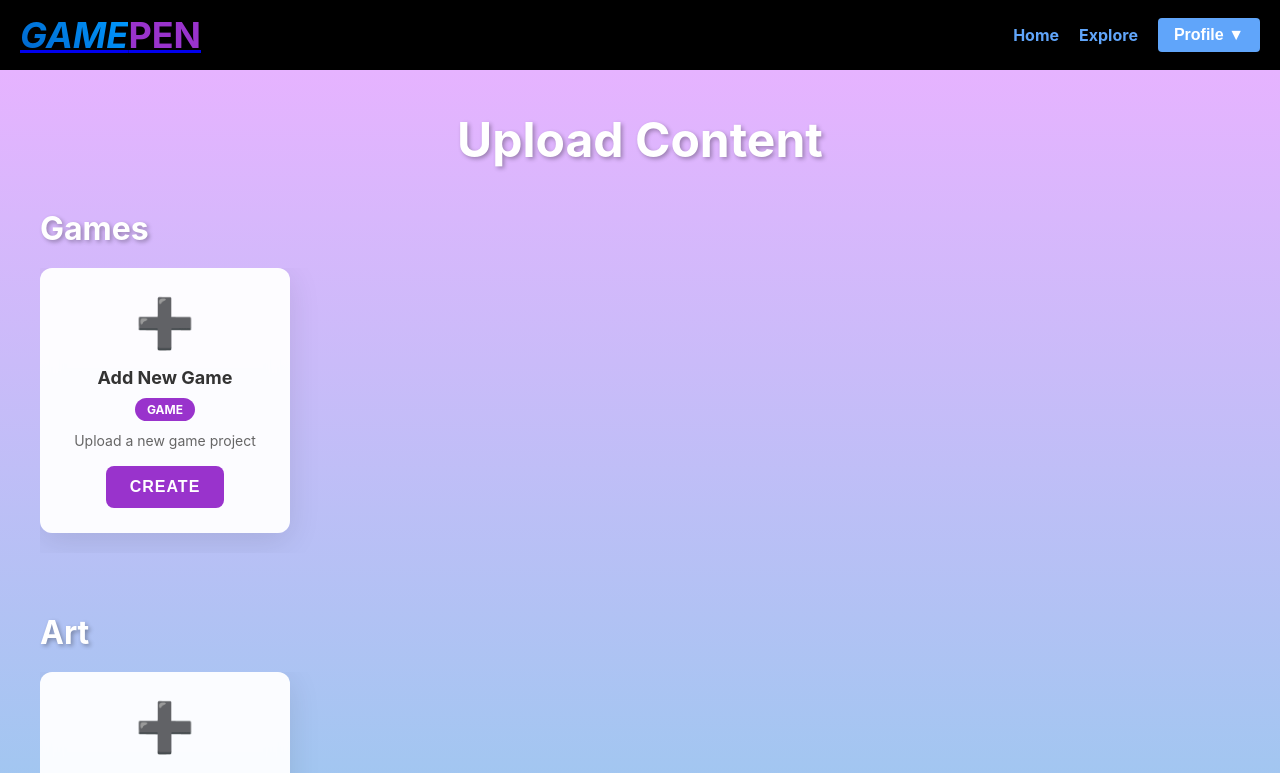
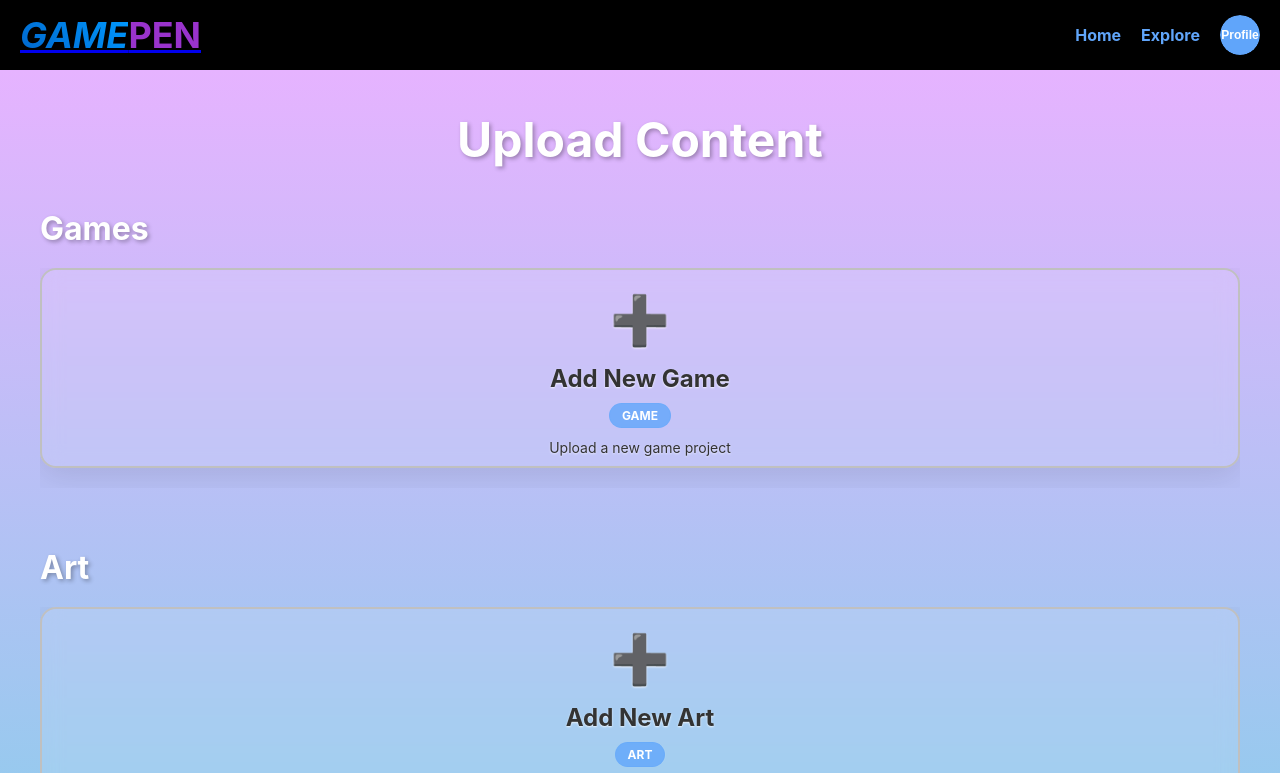
Before and after one commit to SuruGameGuru/Capstone-Game-Pen, a React (Create React App) app in the folder client/: page /upload in a window 1280 px wide. Shown: the top 773 px of the page. Built offline with nearby package versions, Linux system fonts and the light colour scheme; no server answers; sample sign-in values are in the browser's storage.

Commit message:
upload page style updated

```diff
--- a/client/src/pages/Explore.jsx
+++ b/client/src/pages/Explore.jsx
@@ -1,11 +1,14 @@
-import React, { useState, useEffect, useRef } from 'react';
+import React, { useState, useEffect, useRef, useContext } from 'react';
 import { Link, useNavigate } from 'react-router-dom';
+import { useUser } from '../contexts/UserContext';
+import { profileService } from '../services/profileService';
 import Logo from '../components/Logo';
 import { imageService } from '../services/imageService';
 import '../styles/Explore.css';
 import '../styles/Profile.css'; // Import for profile button style
 
 const Explore = () => {
+  const { user } = useUser();
   const navigate = useNavigate();
   const [searchTerm, setSearchTerm] = useState('');
   const [displayCount, setDisplayCount] = useState(30);
@@ -14,6 +17,7 @@ const Explore = () => {
   const [isInitialLoading, setIsInitialLoading] = useState(true);
   const [isLoading, setIsLoading] = useState(false);
   const [showProfileDropdown, setShowProfileDropdown] = useState(false);
+  const [userProfilePic, setUserProfilePic] = useState(null);
   const dropdownRef = useRef(null);
 
   const [userData, setUserData] = useState({
@@ -141,6 +145,34 @@ const Explore = () => {
     }
   }, [searchTerm, images]);
 
+  // Load user profile picture
+  useEffect(() => {
+    const loadUserProfile = async () => {
+      try {
+        if (!user) {
+          console.log('No user logged in');
+          return;
+        }
+
+        const userId = user.id;
+        console.log('Loading profile for user ID:', userId);
+
+        const profileData = await profileService.getUserProfile(userId);
+        console.log('Profile data loaded:', profileData);
+
+        setUserProfilePic(profileData.profilePicture || null);
+        setUserData({
+          username: profileData.username || user.username || 'User Name'
+        });
+      } catch (error) {
+        console.error('Error loading user profile:', error);
+        setUserProfilePic(null);
+      }
+    };
+
+    loadUserProfile();
+  }, [user]);
+
   const handleSearch = (e) => {
     setSearchTerm(e.target.value);
   };
@@ -210,7 +242,15 @@ const Explore = () => {
           <Link to="/upload">Upload</Link>
           <div className="explore-profile-dropdown" ref={dropdownRef}>
             <button onClick={handleProfileClick} className="explore-profile-btn">
-              Profile ▼
+              {userProfilePic ? (
+                <img
+                  src={userProfilePic}
+                  alt="Profile Picture"
+                  className="explore-profile-pic"
+                />
+              ) : (
+                <div className="explore-profile-pic-placeholder">Profile</div>
+              )}
             </button>
             {showProfileDropdown && (
               <div className="explore-dropdown-menu">
--- a/client/src/pages/MyArt.jsx
+++ b/client/src/pages/MyArt.jsx
@@ -2,6 +2,7 @@ import React, { useState, useRef, useEffect } from 'react';
 import { Link, useNavigate } from 'react-router-dom';
 import { useUser } from '../contexts/UserContext';
 import { imageService } from '../services/imageService';
+import { profileService } from '../services/profileService';
 import ImageUpload from '../components/ImageUpload';
 import '../styles/Upload.css';
 import '../styles/ImageUpload.css';
@@ -18,6 +19,7 @@ const MyArt = () => {
   const [editDescription, setEditDescription] = useState('');
   const [showProfileDropdown, setShowProfileDropdown] = useState(false);
   const [showUploadModal, setShowUploadModal] = useState(false);
+  const [userProfilePic, setUserProfilePic] = useState(null);
   const dropdownRef = useRef(null);
 
 
@@ -36,7 +38,30 @@ const MyArt = () => {
     });
   }, [user]);
 
+  // Load user profile picture
+  useEffect(() => {
+    const loadUserProfile = async () => {
+      try {
+        if (!user) {
+          console.log('No user logged in');
+          return;
+        }
 
+        const userId = user.id;
+        console.log('Loading profile for user ID:', userId);
+
+        const profileData = await profileService.getUserProfile(userId);
+        console.log('Profile data loaded:', profileData);
+
+        setUserProfilePic(profileData.profilePicture || null);
+      } catch (error) {
+        console.error('Error loading user profile:', error);
+        setUserProfilePic(null);
+      }
+    };
+
+    loadUserProfile();
+  }, [user]);
 
   // Close dropdown when clicking outside
   useEffect(() => {
@@ -266,7 +291,15 @@ const MyArt = () => {
           <Link to="/explore">Explore</Link>
           <div className="upload-profile-dropdown" ref={dropdownRef}>
             <button onClick={handleProfileClick} className="upload-profile-btn">
-              Profile ▼
+              {userProfilePic ? (
+                <img
+                  src={userProfilePic}
+                  alt="Profile Picture"
+                  className="upload-profile-pic"
+                />
+              ) : (
+                <div className="upload-profile-pic-placeholder">Profile</div>
+              )}
             </button>
             {showProfileDropdown && (
               <div className="upload-dropdown-menu">
--- a/client/src/pages/Upload.jsx
+++ b/client/src/pages/Upload.jsx
@@ -1,5 +1,7 @@
-import React, { useState, useRef, useEffect } from 'react';
+import React, { useState, useRef, useEffect, useContext } from 'react';
 import { Link, useNavigate } from 'react-router-dom';
+import { useUser } from '../contexts/UserContext';
+import { profileService } from '../services/profileService';
 import ImageUpload from '../components/ImageUpload';
 import VideoUpload from '../components/VideoUpload';
 import '../styles/Upload.css';
@@ -7,10 +9,12 @@ import '../styles/Profile.css'; // For profile-route-btn
 import '../styles/ImageUpload.css';
 
 const Upload = () => {
+  const { user } = useUser();
   const navigate = useNavigate();
   const [showUploadModal, setShowUploadModal] = useState(false);
   const [uploadType, setUploadType] = useState('art');
   const [showProfileDropdown, setShowProfileDropdown] = useState(false);
+  const [userProfilePic, setUserProfilePic] = useState(null);
   const dropdownRef = useRef(null);
 
   const [userData, setUserData] = useState({
@@ -30,6 +34,34 @@ const Upload = () => {
       document.removeEventListener('mousedown', handleClickOutside);
     };
   }, []);
+
+  // Load user profile picture
+  useEffect(() => {
+    const loadUserProfile = async () => {
+      try {
+        if (!user) {
+          console.log('No user logged in');
+          return;
+        }
+
+        const userId = user.id;
+        console.log('Loading profile for user ID:', userId);
+
+        const profileData = await profileService.getUserProfile(userId);
+        console.log('Profile data loaded:', profileData);
+
+        setUserProfilePic(profileData.profilePicture || null);
+        setUserData({
+          username: profileData.username || user.username || 'User Name'
+        });
+      } catch (error) {
+        console.error('Error loading user profile:', error);
+        setUserProfilePic(null);
+      }
+    };
+
+    loadUserProfile();
+  }, [user]);
 
   const handleProfileClick = () => {
     setShowProfileDropdown(!showProfileDropdown);
@@ -74,7 +106,15 @@ const Upload = () => {
           <Link to="/explore">Explore</Link>
           <div className="upload-profile-dropdown" ref={dropdownRef}>
             <button onClick={handleProfileClick} className="upload-profile-btn">
-              Profile ▼
+              {userProfilePic ? (
+                <img
+                  src={userProfilePic}
+                  alt="Profile Picture"
+                  className="upload-profile-pic"
+                />
+              ) : (
+                <div className="upload-profile-pic-placeholder">Profile</div>
+              )}
             </button>
             {showProfileDropdown && (
               <div className="upload-dropdown-menu">
--- a/client/src/styles/Explore.css
+++ b/client/src/styles/Explore.css
@@ -100,19 +100,45 @@ body, html {
 }
 
 .explore-profile-btn {
-  background: #60a5fa;
+  background: none;
   color: white;
   border: none;
-  padding: 8px 16px;
-  border-radius: 4px;
+  padding: 0;
+  border-radius: 50%;
   font-weight: bold;
   font-size: 16px;
   cursor: pointer;
-  transition: background-color 0.2s;
+  transition: all 0.2s;
+  width: 40px;
+  height: 40px;
+  display: flex;
+  align-items: center;
+  justify-content: center;
+  overflow: hidden;
 }
 
 .explore-profile-btn:hover {
-  background: #93c5fd;
+  transform: scale(1.05);
+}
+
+.explore-profile-pic {
+  width: 100%;
+  height: 100%;
+  object-fit: cover;
+  border-radius: 50%;
+}
+
+.explore-profile-pic-placeholder {
+  width: 100%;
+  height: 100%;
+  background: #60a5fa;
+  border-radius: 50%;
+  display: flex;
+  align-items: center;
+  justify-content: center;
+  font-size: 12px;
+  color: white;
+  font-weight: bold;
 }
 
 .explore-dropdown-menu {
--- a/client/src/styles/Upload.css
+++ b/client/src/styles/Upload.css
@@ -156,19 +156,45 @@ body, html {
 }
 
 .upload-profile-btn {
-  background: #60a5fa;
+  background: none;
   color: white;
   border: none;
-  padding: 8px 16px;
-  border-radius: 4px;
+  padding: 0;
+  border-radius: 50%;
   font-weight: bold;
   font-size: 16px;
   cursor: pointer;
-  transition: background-color 0.2s;
+  transition: all 0.2s;
+  width: 40px;
+  height: 40px;
+  display: flex;
+  align-items: center;
+  justify-content: center;
+  overflow: hidden;
 }
 
 .upload-profile-btn:hover {
-  background: #93c5fd;
+  transform: scale(1.05);
+}
+
+.upload-profile-pic {
+  width: 100%;
+  height: 100%;
+  object-fit: cover;
+  border-radius: 50%;
+}
+
+.upload-profile-pic-placeholder {
+  width: 100%;
+  height: 100%;
+  background: #60a5fa;
+  border-radius: 50%;
+  display: flex;
+  align-items: center;
+  justify-content: center;
+  font-size: 12px;
+  color: white;
+  font-weight: bold;
 }
 
 .upload-dropdown-menu {
@@ -286,42 +312,54 @@ body, html {
 
 /* Content Box */
 .upload-box {
-  background: rgba(255, 255, 255, 0.95);
-  border-radius: 12px;
-  padding: 25px;
+  background: rgba(255, 255, 255, 0.1);
+  backdrop-filter: blur(10px);
+  border: 2px solid #C0C0C0;
+  border-radius: 16px;
+  padding: 20px 40px;
+  cursor: pointer;
+  transition: all 0.3s ease;
   box-shadow: 0 8px 32px rgba(0, 0, 0, 0.1);
-  backdrop-filter: blur(10px);
-  transition: transform 0.3s ease, box-shadow 0.3s ease;
-  cursor: pointer;
-  min-width: 250px;
-  min-height: 200px;
+  min-width: 200px;
+  text-align: center;
+  /* Match Landing page glass button size */
+  height: 200px;
+  min-height: 150px;
+  max-height: 250px;
+  flex: 1;
   display: flex;
   flex-direction: column;
-  justify-content: center;
   align-items: center;
-  text-align: center;
+  justify-content: space-between;
+  margin: 0;
+  /* Ensure the button doesn't expand beyond its container */
+  overflow: hidden;
+  box-sizing: border-box;
   flex-shrink: 0;
 }
 
 .upload-box:hover {
-  transform: translateY(-5px);
-  box-shadow: 0 12px 40px rgba(0, 0, 0, 0.2);
+  border-color: #60a5fa;
+  box-shadow: 0 12px 40px rgba(96, 165, 250, 0.2);
+  transform: translateY(-2px);
 }
 
 .upload-box-icon {
-  font-size: 48px;
+  font-size: clamp(36px, 4vw, 48px);
   margin-bottom: 15px;
+  text-shadow: 0 1px 2px rgba(255, 255, 255, 0.8);
 }
 
 .upload-box-title {
-  font-size: 18px;
+  font-size: clamp(18px, 2.5vw, 24px);
   font-weight: bold;
   color: #333;
+  text-shadow: 0 1px 2px rgba(255, 255, 255, 0.8);
   margin-bottom: 10px;
 }
 
 .upload-box-type {
-  background: #9933cc;
+  background: rgba(96, 165, 250, 0.8);
   color: white;
   padding: 4px 12px;
   border-radius: 20px;
@@ -329,32 +367,39 @@ body, html {
   font-weight: bold;
   text-transform: uppercase;
   margin-bottom: 10px;
+  border: 1px solid rgba(96, 165, 250, 0.3);
+  backdrop-filter: blur(5px);
 }
 
 .upload-box-description {
-  color: #666;
+  color: #333;
   font-size: 14px;
   line-height: 1.4;
+  text-shadow: 0 1px 2px rgba(255, 255, 255, 0.6);
 }
 
 /* Upload Button */
 .upload-action-btn {
-  background: #9933cc;
+  background: rgba(96, 165, 250, 0.8);
   color: white;
-  border: none;
+  border: 2px solid rgba(96, 165, 250, 0.3);
   border-radius: 8px;
-  padding: 12px 24px;
+  padding: 10px 20px;
   font-weight: bold;
-  font-size: 16px;
+  font-size: 14px;
   cursor: pointer;
-  transition: background-color 0.2s;
+  transition: all 0.2s;
   text-transform: uppercase;
   letter-spacing: 1px;
   margin-top: 15px;
+  backdrop-filter: blur(5px);
 }
 
 .upload-action-btn:hover {
-  background: #B366FF;
+  background: rgba(96, 165, 250, 1);
+  border-color: rgba(96, 165, 250, 0.8);
+  transform: translateY(-1px);
+  box-shadow: 0 4px 12px rgba(96, 165, 250, 0.3);
 }
 
 /* Empty State */
```
